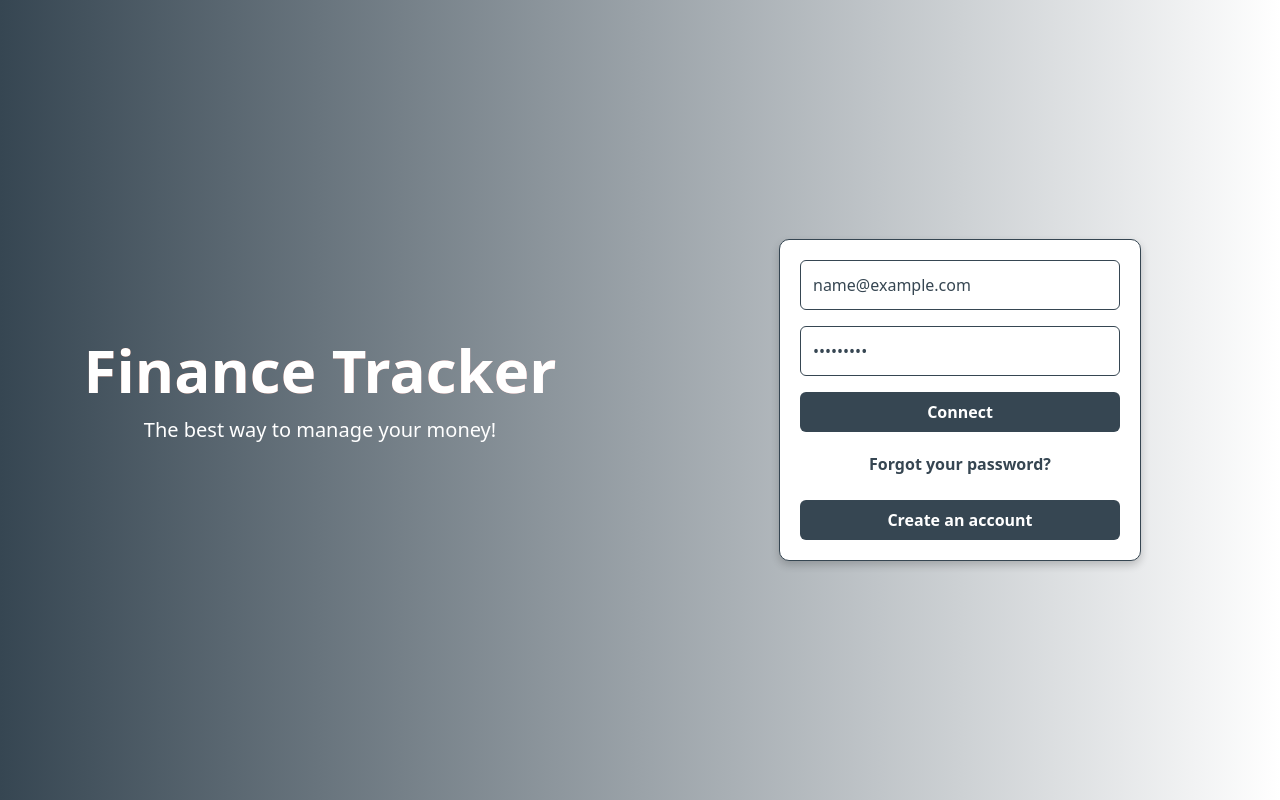
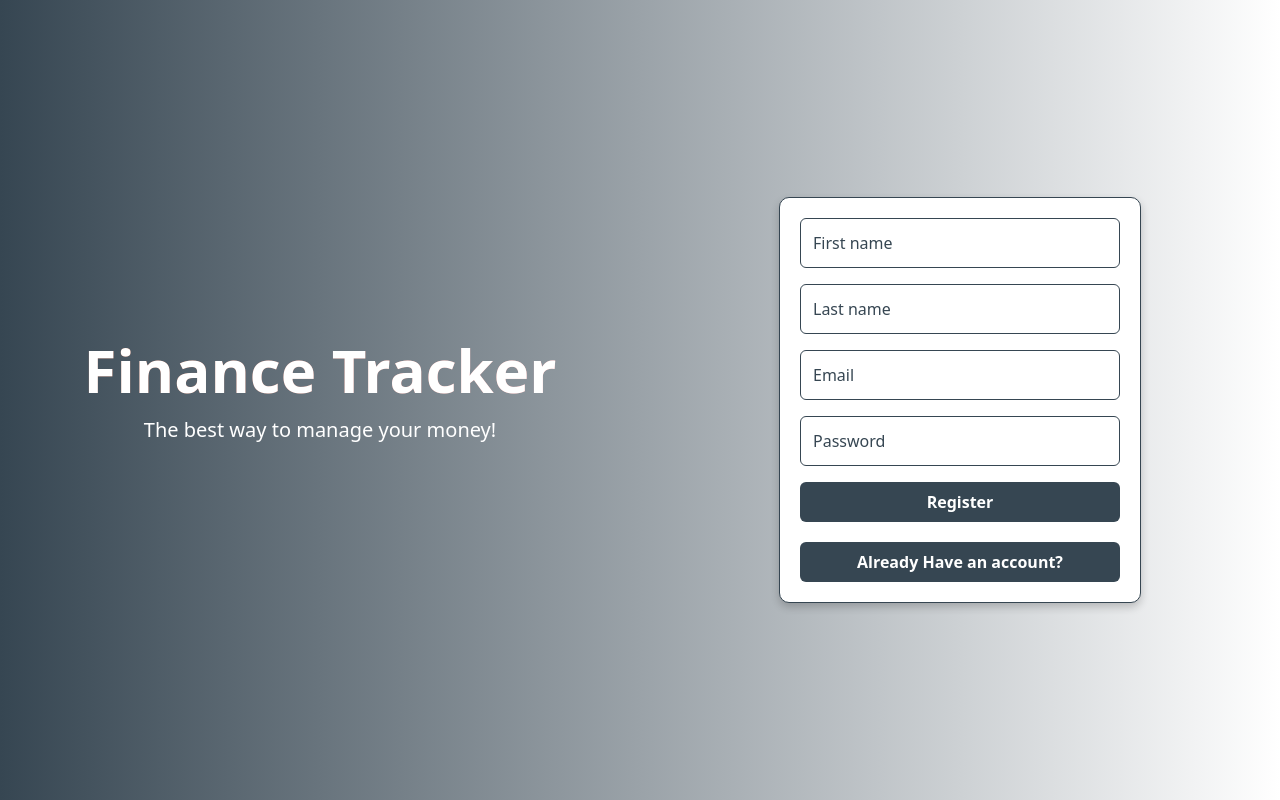
Before and after one commit to MaxChartier/Finance_Tracker, a website: page html/connection_page.html in a window 1280 px wide. Both pictures are taken after typing "name@example.com", "Sample123" into the empty fields and a click on the button "Create an account". Drawn offline with nearby package versions, Linux system fonts and the light colour scheme; files that its build step writes are made by us from their sources.

Commit message:
registerjs

```diff
--- a/html/connection_page.html
+++ b/html/connection_page.html
@@ -62,7 +62,7 @@
 
     <!-- Right side (White) -->
     <div class="right-side flex justify-center items-center">
-        <form class="form-container text-primary border border-white flex flex-col gap-4 w-500 p-2 border rounded border-primary">
+        <form id="login-form" class="form-container text-primary border border-white flex flex-col gap-4 w-500 p-2 border rounded border-primary">
             <input
                 type="text"
                 id="fname"
@@ -77,16 +77,53 @@
                 placeholder="Password"
                 class="w-80 p-3 border border-primary rounded-md focus:outline-none focus:ring-2 focus:ring-amber-800 placeholder-primary"
             >
-            <button type="button" class="bg-primary text-white p-2 rounded-md hover-bg-accent mb-0">
+            <button id="connect" type="button" class="bg-primary text-white p-2 rounded-md hover-bg-accent mb-0">
                 <strong>Connect</strong>
             </button>
-            <button type="button" class="text-primary p-1 rounded-md hover:text-[#BD897E]">
+            <button id="forgotPwd" type="button" class="text-primary p-1 rounded-md hover:text-[#BD897E]">
                 <strong>Forgot your password?</strong>
             </button>
-            <button type="button" class="bg-primary text-white p-2 rounded-md hover-bg-accent mt-1">
+            <button id="createAcc" type="button" class="bg-primary text-white p-2 rounded-md hover-bg-accent mt-1">
                 <strong>Create an account</strong>
+            </button>
+        </form>
+        <form id="register-form" class="form-container text-primary border border-white flex flex-col gap-4 w-500 p-2 border rounded border-primary" style="display: none;">
+            <input
+                type="text"
+                id="firstname"
+                name="firstname"
+                placeholder="First name"
+                class="w-80 p-3 border border-primary rounded-md focus:outline-none focus:ring-2 focus:ring-amber-800 placeholder-primary"
+            >
+            <input
+                type="text"
+                id="lasttname"
+                name="lasttname"
+                placeholder="Last name"
+                class="w-80 p-3 border border-primary rounded-md focus:outline-none focus:ring-2 focus:ring-amber-800 placeholder-primary"
+            >
+            <input
+                type="text"
+                id="email"
+                name="email"
+                placeholder="Email"
+                class="w-80 p-3 border border-primary rounded-md focus:outline-none focus:ring-2 focus:ring-amber-800 placeholder-primary"
+            >
+            <input
+                type="password"
+                id="pname"
+                name="pname"
+                placeholder="Password"
+                class="w-80 p-3 border border-primary rounded-md focus:outline-none focus:ring-2 focus:ring-amber-800 placeholder-primary"
+            >
+            <button id="register" type="button" class="bg-primary text-white p-2 rounded-md hover-bg-accent mb-0">
+                <strong>Register</strong>
+            </button>
+            <button id="alrAcc" type="button" class="bg-primary text-white p-2 rounded-md hover-bg-accent mt-1">
+                <strong>Already Have an account?</strong>
             </button>
         </form>
     </div>
 </body>
+<script type="text/javascript" src="../script.js"></script>
 </html>
--- /dev/null
+++ b/script.js
@@ -0,0 +1,11 @@
+const createACC = document.getElementById('createAcc');
+createACC.addEventListener('click', function(){
+    document.getElementById('register-form').style.display = "flex";
+    document.getElementById('login-form').style.display = "none";
+});
+
+const alrAcc = document.getElementById('alrAcc');
+alrAcc.addEventListener('click', function(){
+    document.getElementById('register-form').style.display = "none";
+    document.getElementById('login-form').style.display = "flex";
+});
```
